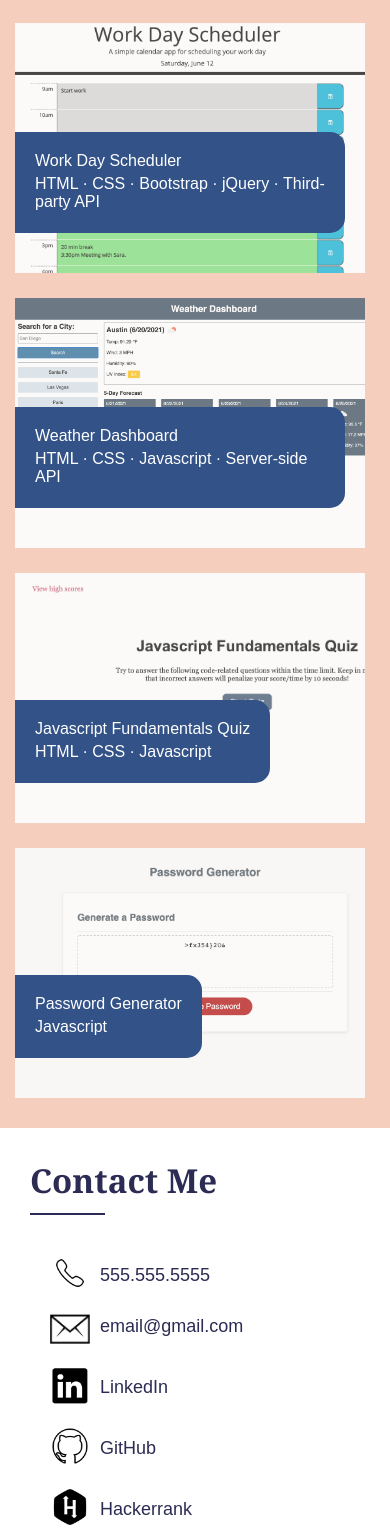
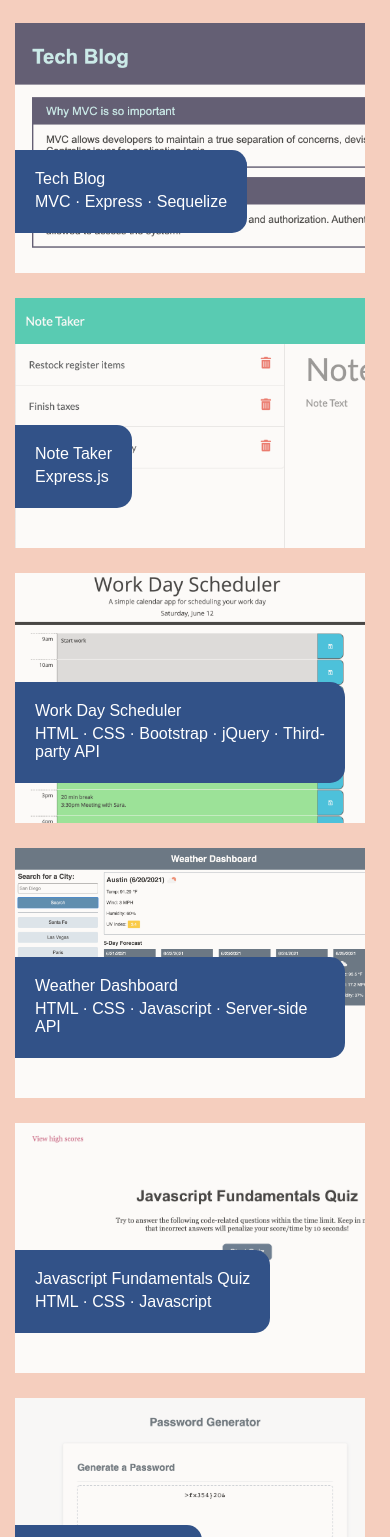
Before and after one commit to emholmes/erin-holmes-web-developer-portfolio, a plain HTML site: page index.html in a window 390 px wide. Shown: the part 1363-2900 px from the top of the page. Drawn offline with Linux system fonts and the light colour scheme.

Commit message:
update portfolio with past projects, comment out dummy email and phone number

```diff
--- a/assets/styles.css
+++ b/assets/styles.css
@@ -212,21 +212,31 @@ main > section {
 }
 
 .project-list .project-one::before {
+    background-image: url(./images/tech-blog-home.png);
+    background-size: cover;
+}
+
+.project-list .project-two::before {
+    background-image: url(./images/notetaker-notes.png);
+    background-size: cover;
+}
+
+.project-list .project-three::before {
     background-image: url(./images/workday-scheduler-tasks.png);
     background-size: cover;
 }
 
-.project-list .project-two::before {
+.project-list .project-four::before {
     background-image: url(./images/weather-dash-search-history.png);
     background-size: cover;
 }
 
-.project-list .project-three::before {
+.project-list .project-five::before {
     background-image: url(./images/js-api-quiz.png);
     background-size: cover;
 }
 
-.project-four::before {
+.project-six::before {
     background-image: url(./images/password-generator.png);
     background-size: cover;
 }
@@ -310,7 +320,7 @@ main > section {
 
 /* contact me icons */
 
-.contact-me-links li:nth-child(1):before {
+/* .contact-me-links li:nth-child(1):before {
     content: " ";
     background-image: url(./icons/icon-telephone.png);
 }
@@ -320,24 +330,24 @@ main > section {
     background-image: url(./icons/icon-email2.png);
     width: 40px;
     height: 30px;
+} */
+
+.contact-me-links li:nth-child(1):before {
+    content: " ";
+    background-image: url(./icons/icon-linkedin.png);
+}
+
+.contact-me-links li:nth-child(2):before {
+    content: " ";
+    background-image: url(./icons/icon-github.png);
 }
 
 .contact-me-links li:nth-child(3):before {
     content: " ";
-    background-image: url(./icons/icon-linkedin.png);
+    background-image: url(./icons/icon-hackerrank.png);
 }
 
 .contact-me-links li:nth-child(4):before {
-    content: " ";
-    background-image: url(./icons/icon-github.png);
-}
-
-.contact-me-links li:nth-child(5):before {
-    content: " ";
-    background-image: url(./icons/icon-hackerrank.png);
-}
-
-.contact-me-links li:nth-child(6):before {
     content: " ";
     background-image: url(./icons/icon-codecademy.png);
 }
--- a/index.html
+++ b/index.html
@@ -58,7 +58,25 @@
                     </li>
                 </a>
                 <!-- other projects -->
-                <a class="project-one" href="https://emholmes.github.io/eholmes-work-day-scheduler-api-challenge/" target="_blank">
+                <a class="project-one" href="https://tech-blog-mvc-eh.herokuapp.com/" target="_blank">
+                    <li>
+                        <div class="project-description">
+                            <p class="project-title">Tech Blog</p>
+                            <p>MVC &#183; Express &#183; Sequelize</p>
+                        </div>
+                    </li>
+                </a>
+                <a class="project-two" href="hhttps://notetaker-eh.herokuapp.com/" target="_blank">
+                    <li>
+                        <div class="project-description">
+                            <p class="project-title">Note Taker</p>
+                            <p>Express.js</p>
+                        </div>
+                    </li>
+                </a>
+
+                <!-- project 1 -->
+                <a class="project-three" href="https://emholmes.github.io/eholmes-work-day-scheduler-api-challenge/" target="_blank">
                     <li>
                         <div class="project-description">
                             <p class="project-title">Work Day Scheduler</p>
@@ -66,8 +84,8 @@
                         </div>
                     </li>
                 </a>
-
-                <a class="project-two" href="https://emholmes.github.io/api-weather-dashboard/" target="_blank">
+                <!-- project 2 -->
+                <a class="project-four" href="https://emholmes.github.io/api-weather-dashboard/" target="_blank">
                     <li>
                         <div class="project-description">
                             <p class="project-title">Weather Dashboard</p>
@@ -75,8 +93,8 @@
                         </div>
                     </li>
                 </a>
-
-                <a class="project-three" href="https://emholmes.github.io/eholmes-js-quiz-api-challenge/" target="_blank">
+                <!-- project 3 -->
+                <a class="project-five" href="https://emholmes.github.io/eholmes-js-quiz-api-challenge/" target="_blank">
                     <li>
                         <div class="project-description">
                             <p class="project-title">Javascript Fundamentals Quiz</p>
@@ -84,8 +102,8 @@
                         </div>
                     </li>
                 </a>
-
-                <a class="project-four" href="https://emholmes.github.io/eholmes-password-generator-javascript-challenge/" target="_blank">
+                <!-- project 4 -->
+                <a class="project-six" href="https://emholmes.github.io/eholmes-password-generator-javascript-challenge/" target="_blank">
                     <li>
                         <div class="project-description">
                             <p class="project-title">Password Generator</p>
@@ -101,14 +119,14 @@
         <section id="contact-me" class="contact-me">
             <h3>Contact Me</h3>
             <ul class="contact-me-links">
-                <li class="phone-number">
+                <!-- <li class="phone-number"> -->
                     <!-- added fake number while repo is public; only clickable on mobile/tablet screens -->
-                    <a href="tel:5555555555">555.555.5555</a>
-                </li>
-                <li>
+                    <!-- <a href="tel:5555555555">555.555.5555</a> -->
+                <!-- </li>
+                <li> -->
                     <!-- fake email while repo is public -->
-                    <a href="mailto:email@gmail.com">email@gmail.com</a>
-                </li>
+                    <!-- <a href="mailto:email@gmail.com">email@gmail.com</a>
+                </li> -->
                 <li>
                     <a href="https://www.linkedin.com/in/erin-holmes-26861945/" target="_blank">LinkedIn</a>
                 </li>
```
Also changed, not shown: assets/images/notetaker-notes.png (added), assets/images/tech-blog-home.png (added).
